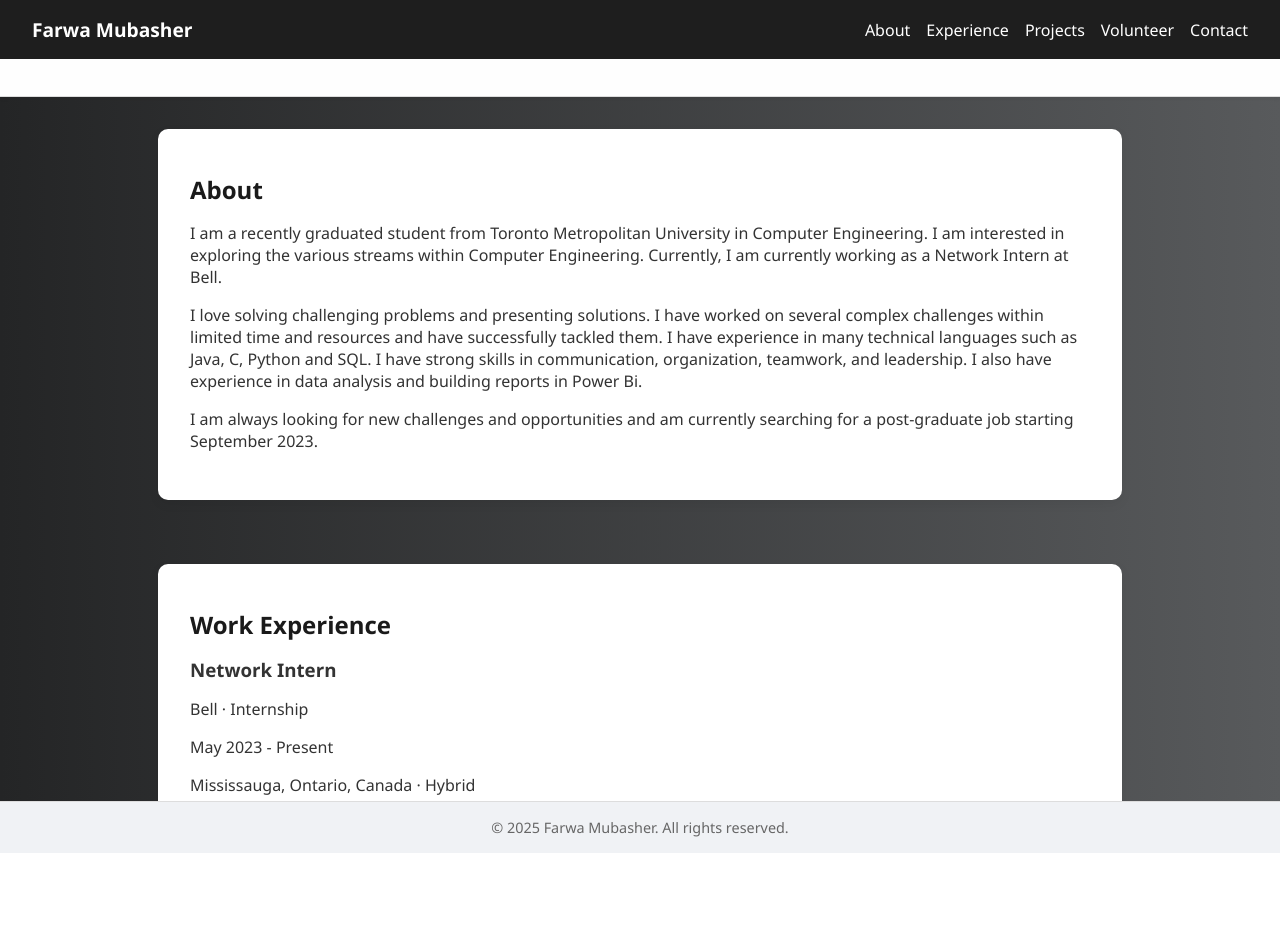
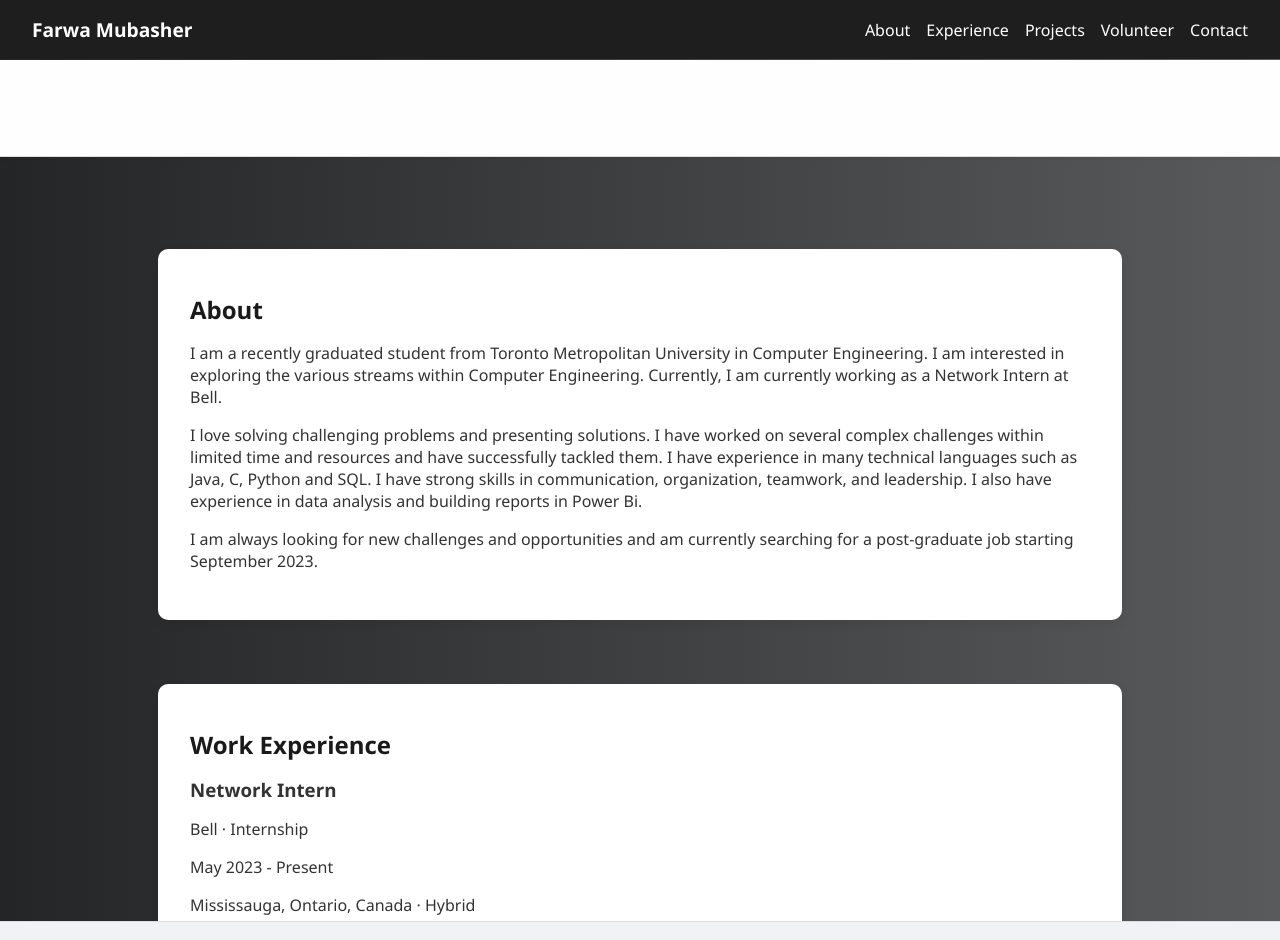
Before and after one commit to farwamubasher/farwamubasher, a React (Create React App) app: page / in a window 1280 px wide. Shown: the top 940 px of the page. Before the commit the page ends 853 px from the top, so only its background shows below. Built offline with nearby package versions, Linux system fonts and the light colour scheme.

Commit message:
still tyring to fix mobile issue

```diff
--- a/src/App.css
+++ b/src/App.css
@@ -11,15 +11,18 @@ body, html {
 h1, h2, h3 {
   margin: 0.5em 0;
 }
+
 section {
   scroll-margin-top: 100px; /* offset for fixed navbar */
 }
+
 /* App container */
 .app {
   display: flex;
   flex-direction: column;
   min-height: 100vh;
 }
+
 .container {
   display: flex;
   flex-direction: column; /* Stack vertically by default */
@@ -44,7 +47,6 @@ section {
   width: 100%; /* Ensure navbar takes full width */
   z-index: 1000;
   box-sizing: border-box;  /* Include padding and border in the element’s total width and height */
-
 }
 
 .navbar-container {
@@ -89,16 +91,18 @@ section {
   }
 }
 
+/* Page Banner */
 .page-banner {
   background-color: #fefefe;
   padding: 1rem 2rem;
-  padding-top: 80px;
+  padding-top: 80px; /* Space for the fixed navbar */
   text-align: center;
   font-size: 1.5rem;
   font-weight: 600;
   color: #333;
   border-bottom: 1px solid #ddd;
   box-shadow: 0 2px 4px rgba(0,0,0,0.05);
+  margin-top: 60px; /* Ensures content is pushed below the navbar */
 }
 
 /* Main content */
@@ -106,18 +110,22 @@ section {
   padding: 2rem 4rem;
   flex: 1;
   overflow-y: auto;
-  max-height: calc(100vh - 160px); /* adjust based on navbar/banner height */
+  max-height: calc(100vh - 160px); /* Adjust based on navbar/banner height */
+  margin-top: 60px; /* Prevents overlap with fixed navbar */
 }
+
 .content h1 {
   font-size: 2.5rem;
   color: #1a1a1a;
   margin-bottom: 1rem;
 }
+
 .content h2 {
   font-size: 1.5rem;
   color: #1a1a1a;
   margin-bottom: 1rem;
 }
+
 .content section {
   margin-bottom: 4rem;
   padding: 2rem;
@@ -128,10 +136,13 @@ section {
   margin-left: auto;
   margin-right: auto;
   text-align: left;
+  scroll-margin-top: 80px;  /* Ensures proper scroll positioning */
 }
+
 .react-tabs__tab-panel {
   min-height: 400px;
 }
+
 .projects-grid {
   display: grid;
   grid-template-columns: repeat(auto-fill, minmax(300px, 1fr));
--- a/src/App.js
+++ b/src/App.js
@@ -46,7 +46,7 @@ const App = () => {
 
       <footer>
         {/* Footer */}
-        © 2025 Farwa Mubasher. All rights reserved.
+        © 2025 Farwa Mubasher Professional Portfolio. All rights reserved.
       </footer>
     </div>
   );
```
Also changed, not shown: 11 other files (tests, documents, lock files or other folders).
